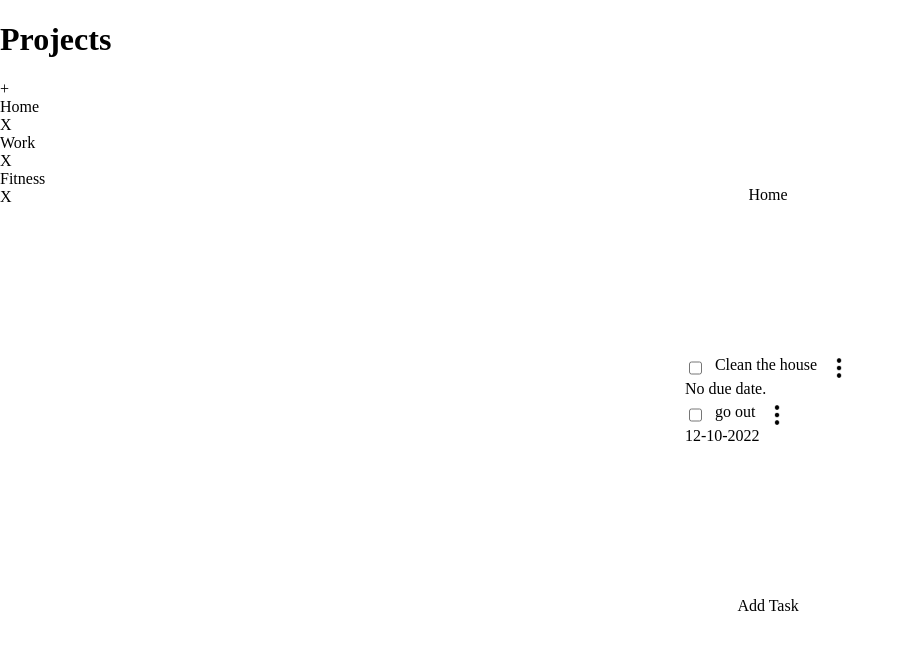
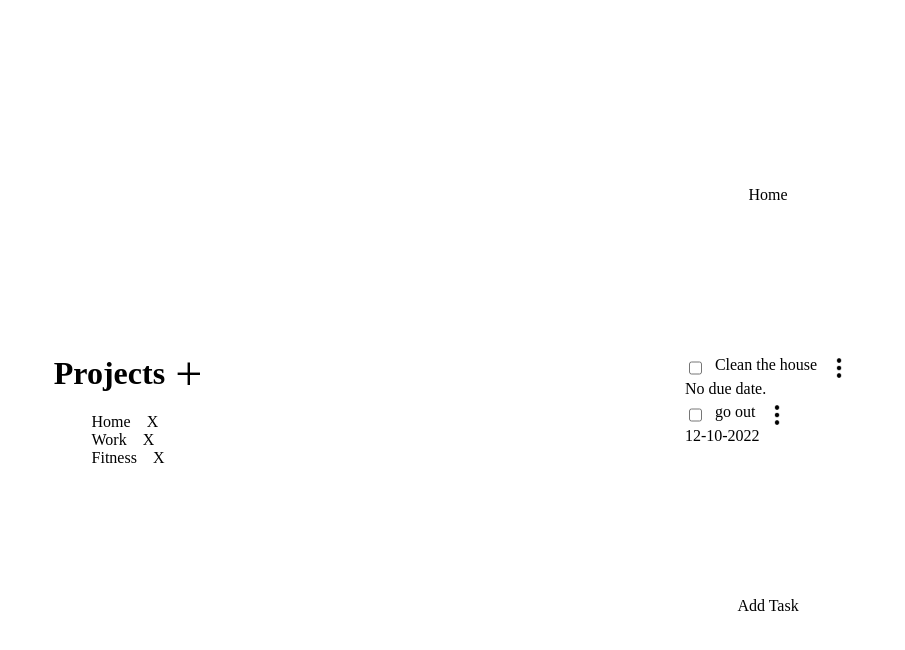
Before and after one commit to xhjayoub/To-do-list, a website built with webpack: page src/template.html in a window 1280 px wide. Shown: the whole page, without its empty margins (0-905 px from the left). Built offline with nearby package versions, Linux system fonts and the light colour scheme.

Commit message:
Fix projects section elements layout

```diff
--- a/src/styles.css
+++ b/src/styles.css
@@ -59,3 +59,23 @@ body {
     width: 1.5rem;
     height: auto;
 }
+.projContainer {
+    padding: 20px;
+    display: flex;
+    flex-direction: column;
+    align-items: center;
+    justify-content: center;
+}
+.projSect1 {
+    display: flex;
+    text-align: center;
+    gap: 10px;
+}
+.addProj {
+    font-size: 3rem;
+    align-self: center;
+}
+.proj {
+    display: flex;
+    gap: 1rem;
+}
```
